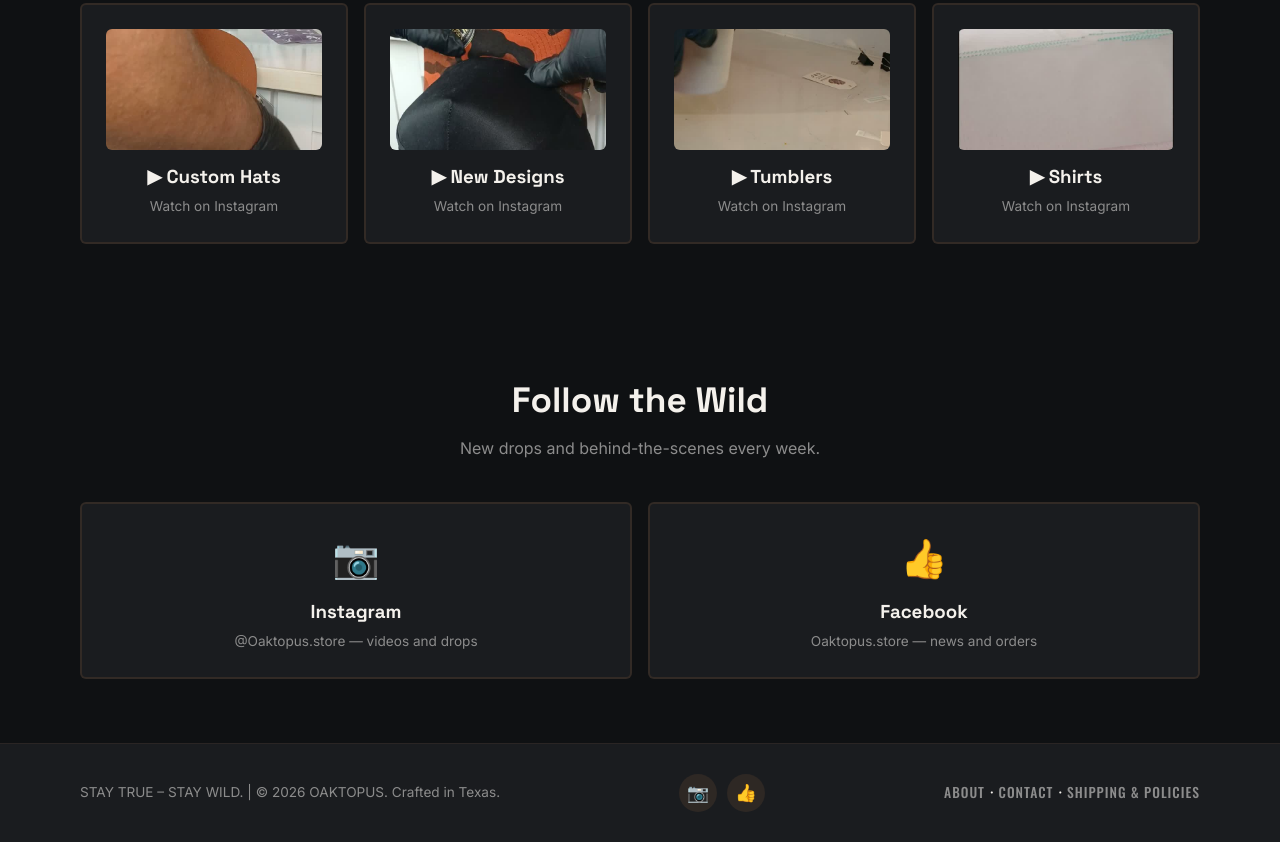
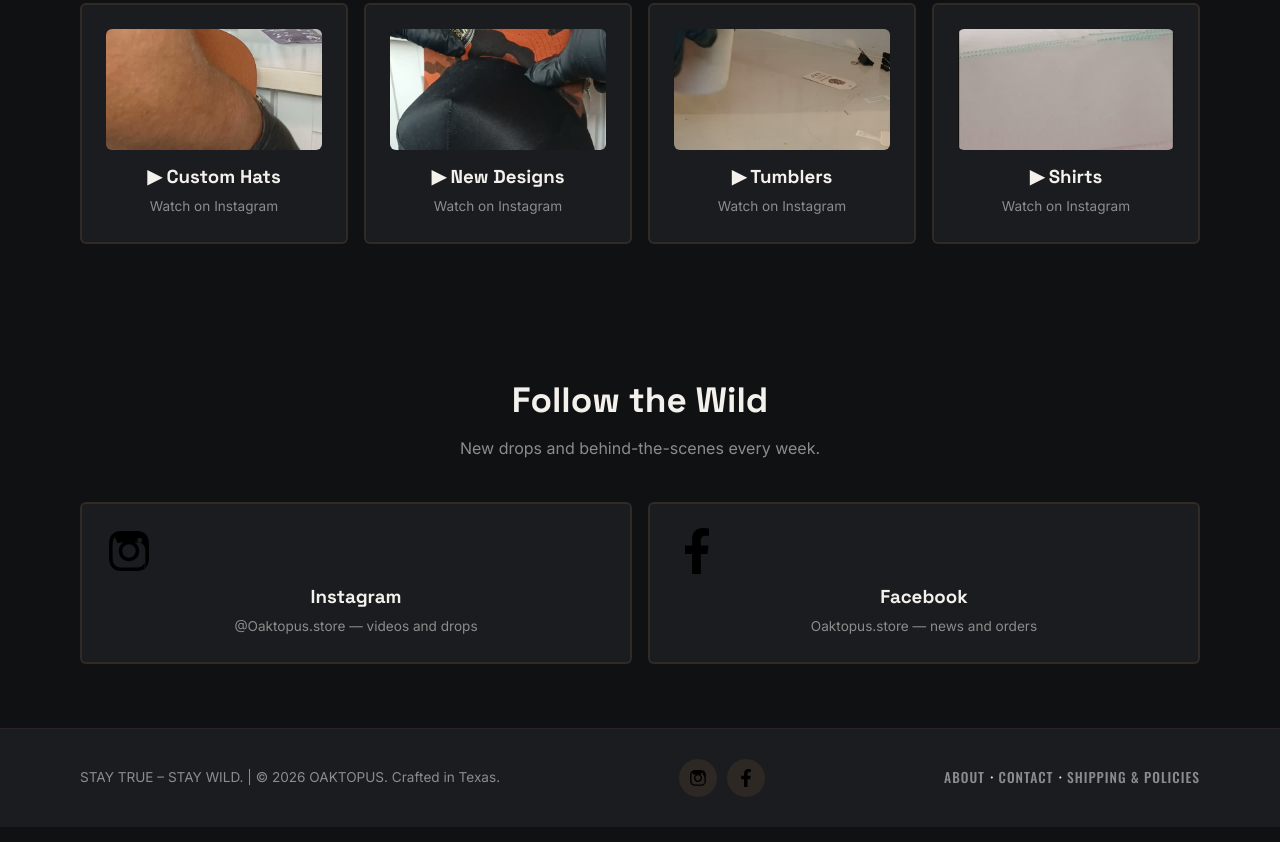
Before and after one commit to Oaktopus/square-store, a website: page public/index.html in a window 1280 px wide. Shown: the part 1649-2491 px from the top of the page. Drawn offline with nearby package versions, Linux system fonts and the light colour scheme.

Commit message:
Real Instagram/Facebook SVG icons instead of emoji

```diff
--- a/public/css/style.css
+++ b/public/css/style.css
@@ -203,6 +203,9 @@ footer nav a { color: var(--muted); }
 .social-links { display: flex; gap: 10px; }
 .social-btn { width: 38px; height: 38px; border-radius: 50%; background: rgba(184,122,77,0.12); color: var(--copper); display: inline-flex; align-items: center; justify-content: center; font-size: 1.1rem; text-decoration: none; transition: background 0.2s, transform 0.2s; }
 .social-btn:hover { background: var(--copper); color: var(--bg); transform: translateY(-2px); }
+.social-btn img { width: 18px; height: 18px; display: block; }
+.social-card .big-icon { font-size: 2.4rem; display: flex; align-items: center; justify-content: center; margin-bottom: 8px; }
+.social-card .big-icon img { width: 46px; height: 46px; aspect-ratio: auto; object-fit: contain; display: block; margin-bottom: 0; }
 .social-grid { display: grid; grid-template-columns: repeat(auto-fit, minmax(240px, 1fr)); gap: 16px; margin-top: 24px; }
 .social-card { background: var(--surface); border: 2px solid rgba(184,122,77,0.15); border-radius: var(--radius); padding: 24px; text-align: center; text-decoration: none; color: var(--text); transition: border-color 0.2s, transform 0.2s; display: block; }
 .social-card:hover { border-color: var(--copper); transform: translateY(-2px); }
--- a/public/index.html
+++ b/public/index.html
@@ -123,12 +123,12 @@
       <p class="section-sub">New drops and behind-the-scenes every week.</p>
       <div class="social-grid">
         <a class="social-card" href="https://www.instagram.com/Oaktopus.store" target="_blank" rel="noopener">
-          <span class="big-icon">📷</span>
+          <span class="big-icon"><img src="img/icon-instagram.svg" alt="Instagram"></span>
           <h3>Instagram</h3>
           <p>@Oaktopus.store — videos and drops</p>
         </a>
         <a class="social-card" href="https://www.facebook.com/profile.php?id=61592572917689" target="_blank" rel="noopener">
-          <span class="big-icon">👍</span>
+          <span class="big-icon"><img src="img/icon-facebook.svg" alt="Facebook"></span>
           <h3>Facebook</h3>
           <p>Oaktopus.store — news and orders</p>
         </a>
@@ -140,8 +140,8 @@
     <div class="wrap footer-inner">
       <p>STAY TRUE – STAY WILD. | © <span id="year"></span> OAKTOPUS. Crafted in Texas.</p>
       <div class="social-links">
-        <a class="social-btn" href="https://www.instagram.com/Oaktopus.store" target="_blank" rel="noopener" aria-label="Instagram">📷</a>
-        <a class="social-btn" href="https://www.facebook.com/profile.php?id=61592572917689" target="_blank" rel="noopener" aria-label="Facebook">👍</a>
+        <a class="social-btn" href="https://www.instagram.com/Oaktopus.store" target="_blank" rel="noopener" aria-label="Instagram"><img src="img/icon-instagram.svg" alt="Instagram"></a>
+        <a class="social-btn" href="https://www.facebook.com/profile.php?id=61592572917689" target="_blank" rel="noopener" aria-label="Facebook"><img src="img/icon-facebook.svg" alt="Facebook"></a>
       </div>
       <nav><a href="/about.html">About</a> · <a href="/contact.html">Contact</a> · <a href="/shipping.html">Shipping &amp; Policies</a></nav>
     </div>
```
Also changed, not shown: public/about.html (+2 -2 lines), public/contact.html (+2 -2 lines), public/hat-builder.html (+2 -2 lines), public/shipping.html (+2 -2 lines), public/shop.html (+2 -2 lines), public/img/icon-facebook.svg (added), public/img/icon-instagram.svg (added).
